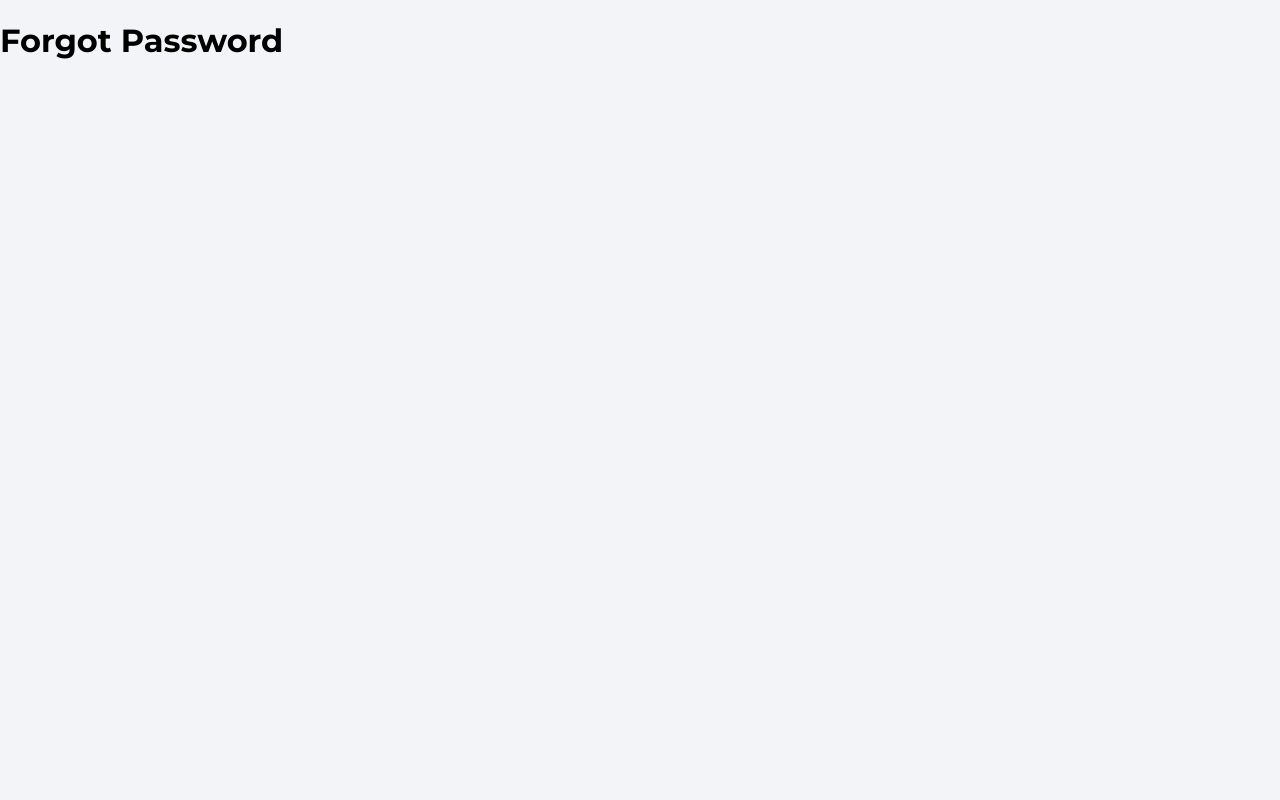
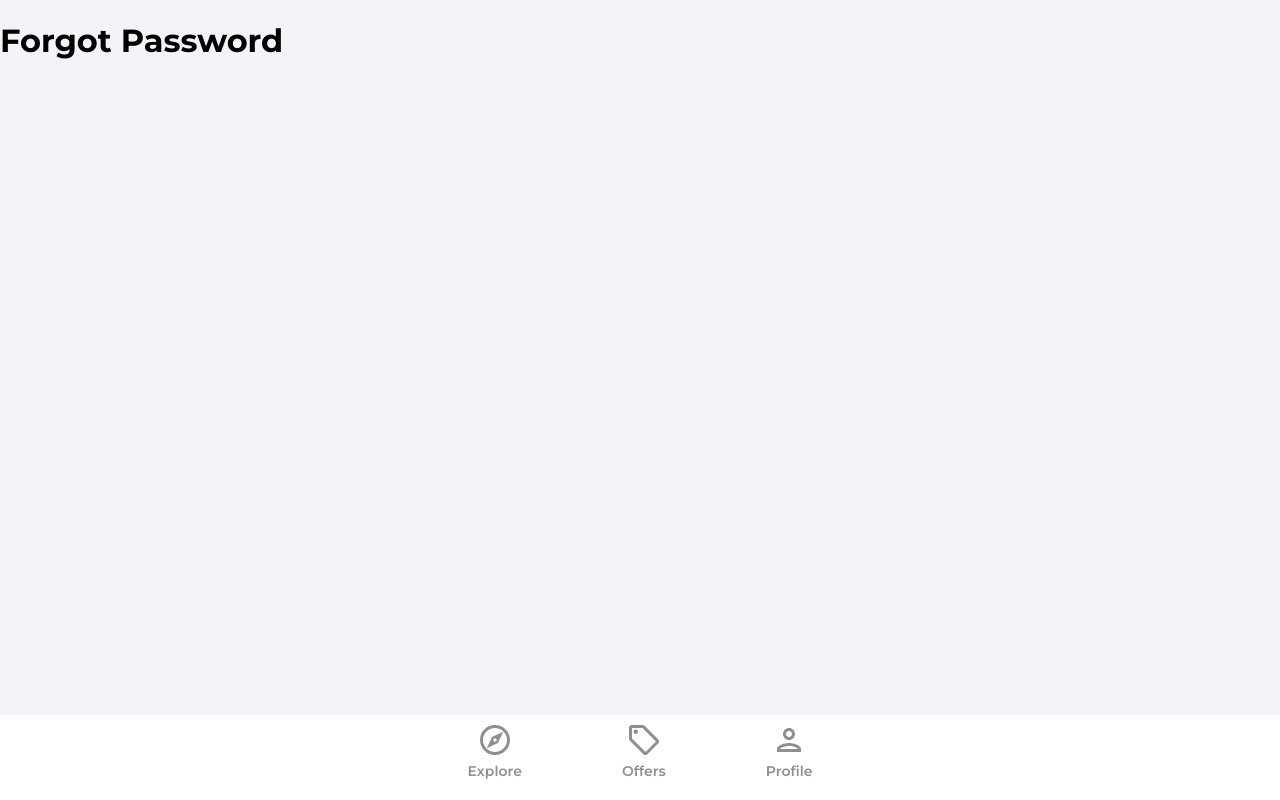
Before and after one commit to Marshneil13/Air-BnB, a React (Create React App) app: page /forgot-password in a window 1280 px wide. Built offline with nearby package versions, Linux system fonts and the light colour scheme.

Commit message:
Navbar created

```diff
--- a/src/App.js
+++ b/src/App.js
@@ -1,4 +1,5 @@
 import {BrowserRouter as Router, Routes, Route} from 'react-router-dom'
+import Navbar from './components/Navbar';
 import Explore from './pages/Explore';
 import Offers from './pages/Offers';
 import Profile from './pages/Profile'
@@ -18,8 +19,8 @@
           <Route path='/sign-up' element={<SignUp/>}/>
           <Route path='/forgot-password' element={<ForgotPassword/>}/>
         </Routes>
+        <Navbar/>
       </Router>
-      {/* Navbar */}
     </>
   );
 }
--- /dev/null
+++ b/src/components/Navbar.jsx
@@ -0,0 +1,39 @@
+import {useNavigation, useLocation, useNavigate} from  'react-router-dom'
+import {ReactComponent as OfferIcon} from '../assets/svg/localOfferIcon.svg'
+import {ReactComponent as ExploreIcon} from '../assets/svg/exploreIcon.svg'
+import {ReactComponent as PersonOutlineIcon} from '../assets/svg/personOutlineIcon.svg'
+
+function Navbar() {
+
+    const navigate = useNavigate();
+    const location = useLocation();
+
+    const pathMatchRoute = (route) => {
+        if (route === location.pathname){
+            return true;
+        }
+    }
+
+  return (
+    <footer className="navbar">
+        <nav className="navbar">
+            <ul className="navbarListItems">
+                <li className="navbarListItem" onClick={() => navigate('/')}>
+                    <ExploreIcon fill={pathMatchRoute('/')? '#2c2c2c': '#8f8f8f'} width='36px' height='36px'/>
+                    <p className={pathMatchRoute('/')? 'navbarListItemNameActive': 'navbarListItemName'}>Explore</p>
+                </li>
+                <li className="navbarListItem" onClick={() => navigate('/offers')}>
+                    <OfferIcon fill={pathMatchRoute('/offers')? '#2c2c2c': '#8f8f8f'} width='36px' height='36px'/>
+                    <p className={pathMatchRoute('/offers')? 'navbarListItemNameActive': 'navbarListItemName'}>Offers</p>
+                </li>
+                <li className="navbarListItem" onClick={() => navigate('/profile')}>
+                    <PersonOutlineIcon fill={pathMatchRoute('/profile')? '#2c2c2c': '#8f8f8f'} width='36px' height='36px'/>
+                    <p className={pathMatchRoute('/profile')? 'navbarListItemNameActive': 'navbarListItemName'}>Profile</p>
+                </li>
+            </ul>
+        </nav>
+    </footer>
+  )
+}
+
+export default Navbar
--- a/src/index.css
+++ b/src/index.css
@@ -171,6 +171,13 @@
   display: flex;
   flex-direction: column;
   align-items: center;
+  padding: 50px 50px;
+}
+
+@media (max-width:450px){
+.navbarListItem{
+  padding: 30px 30px;
+}
 }
 
 .navbarListItemName,
```
